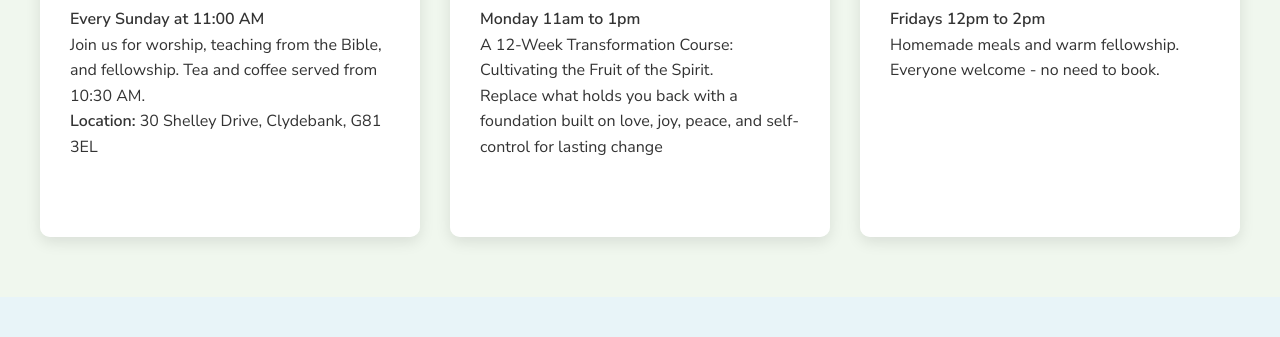
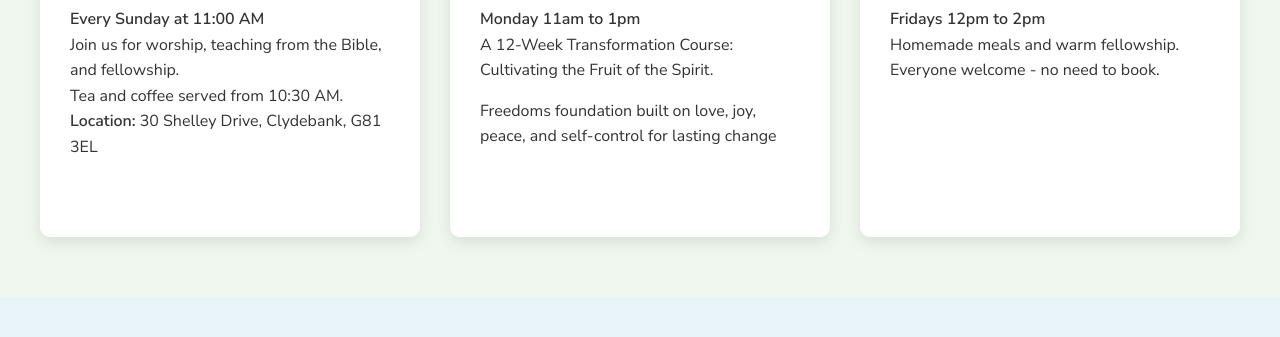
Before and after one commit to snoopgrapes/hope-for-recovery, a plain HTML site: page index.html in a window 1280 px wide. Shown: the part 1743-2080 px from the top of the page. Drawn offline with Linux system fonts and the light colour scheme.

Commit message:
Main page

```diff
--- a/index.html
+++ b/index.html
@@ -881,7 +881,8 @@
                         <div class="card-front">
                             <h3>Sunday Worship Service</h3>
                             <p><strong>Every Sunday at 11:00 AM</strong></p>
-                            <p>Join us for worship, teaching from the Bible, and fellowship. Tea and coffee served from 10:30 AM.</p>
+                            <p>Join us for worship, teaching from the Bible, and fellowship.</p>
+							<p>Tea and coffee served from 10:30 AM.</p>
                             <p><strong>Location:</strong> 30 Shelley Drive, Clydebank, G81 3EL</p>
                         </div>
                         <div class="card-back">
@@ -899,7 +900,7 @@
                             <h3>Hope for Recovery</h3>
                             <p><strong>Monday 11am to 1pm</strong></p>
                             <p>A 12-Week Transformation Course: Cultivating the Fruit of the Spirit.</p>
-							<p>Replace what holds you back with a foundation built on love, joy, peace, and self-control for lasting change</p>
+							<p style="margin-top: 15px;">Freedoms foundation built on love, joy, peace, and self-control for lasting change</p>
                         </div>
                         <div class="card-back">
                             <h3>Community based recovery</h3>
```
